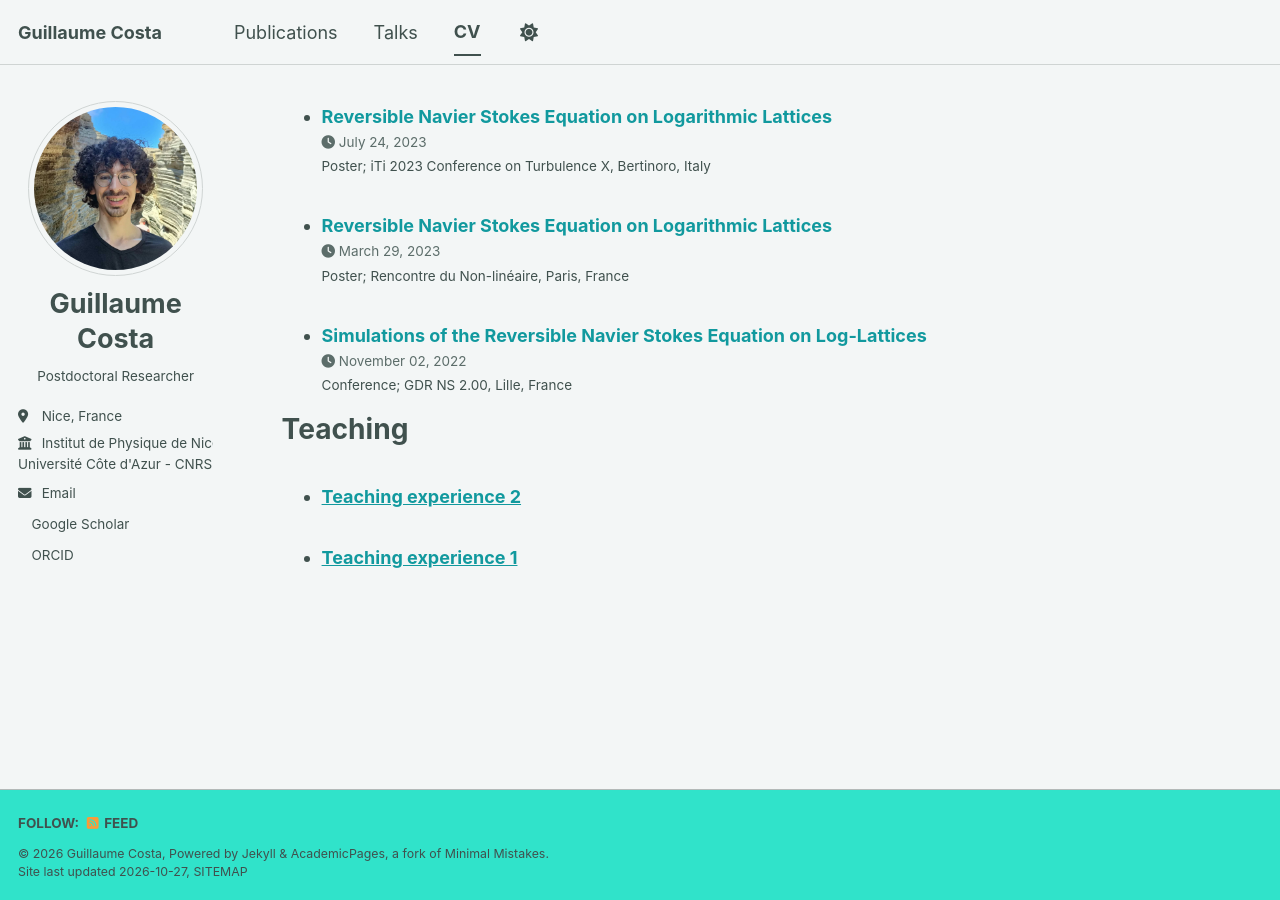
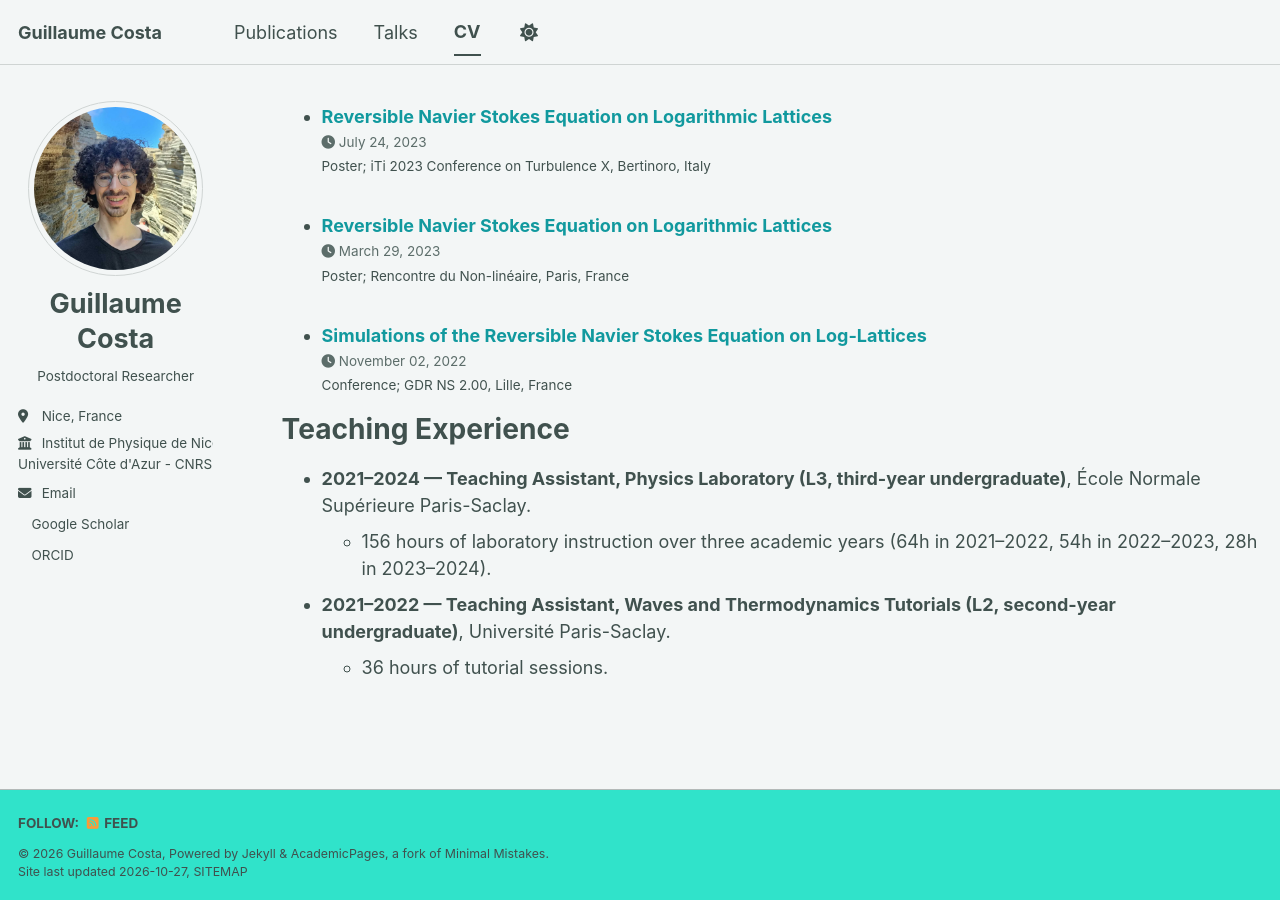
Before and after one commit to GuilCos/GuilCos.github.io, a Jekyll site: the page built from _pages/cv.md, in a window 1280 px wide and 900 px high, scrolled down 2422 px. Built offline with Jekyll 4.4.1, drawn with Linux system fonts in a browser that asks for light colours; a script bundle is joined from its source files by our own code; a style sheet for code colours, icons or effects is not loaded.

Commit message:
Update cv.md

```diff
--- a/_pages/cv.md
+++ b/_pages/cv.md
@@ -58,8 +58,10 @@ Talks
   {% include archive-single-talk-cv.html %}
 {% endfor %}</ul>
 
-Teaching
+Teaching Experience
 ======
-<ul>{% for post in site.teaching reversed %}
-  {% include archive-single-cv.html %}
-{% endfor %}</ul>
+* **2021–2024 — Teaching Assistant, Physics Laboratory (L3, third-year undergraduate)**, École Normale Supérieure Paris-Saclay.
+  * 156 hours of laboratory instruction over three academic years (64h in 2021–2022, 54h in 2022–2023, 28h in 2023–2024).
+
+* **2021–2022 — Teaching Assistant, Waves and Thermodynamics Tutorials (L2, second-year undergraduate)**, Université Paris-Saclay.
+  * 36 hours of tutorial sessions.
```
